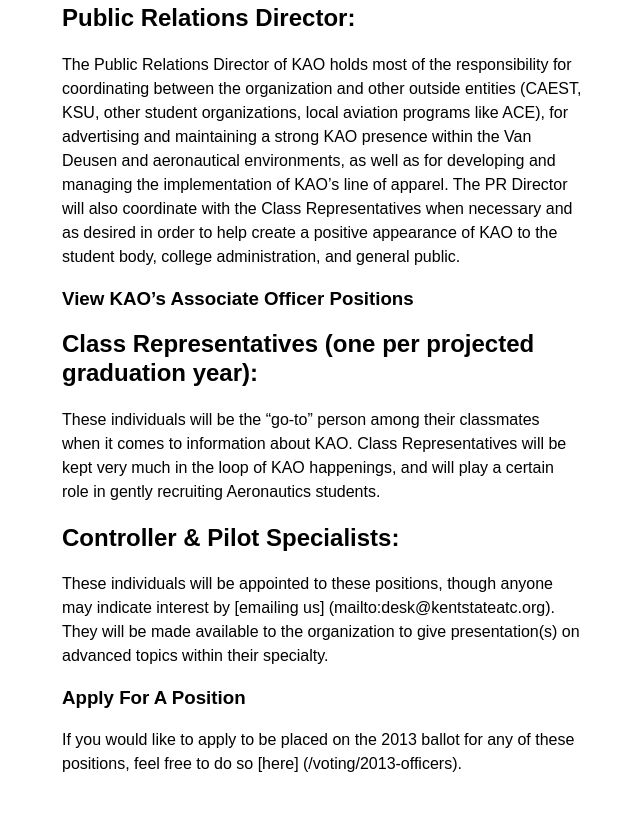
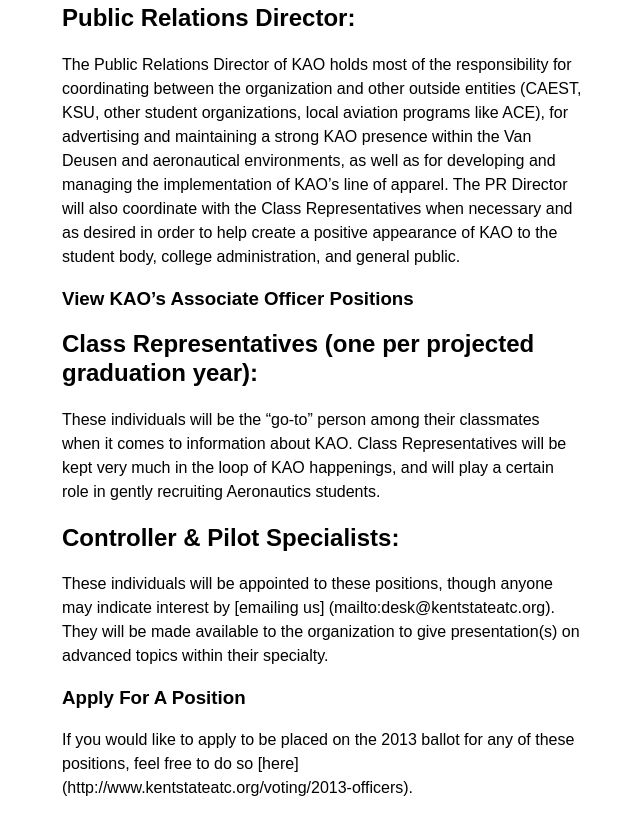
Before and after one commit to tbliss1/kentstateatc.github.com, a Jekyll site: the page built from officers/index.md, in a window 1280 px wide and 900 px high, scrolled down 1235 px. Shown: the top 835 px of the window, without its empty margins (318-958 px from the left). Built offline with Jekyll 4.4.1, drawn with Linux system fonts in a browser that asks for light colours; part of the change alters nothing that is shown.

Commit message:
Update index.md

```diff
--- a/officers/index.md
+++ b/officers/index.md
@@ -35,4 +35,4 @@ These individuals will be appointed to these positions, though anyone may indica
 
 
 ### Apply For A Position
-If you would like to apply to be placed on the 2013 ballot for any of these positions, feel free to do so [here] (/voting/2013-officers).
+If you would like to apply to be placed on the 2013 ballot for any of these positions, feel free to do so [here] (http://www.kentstateatc.org/voting/2013-officers).
```
